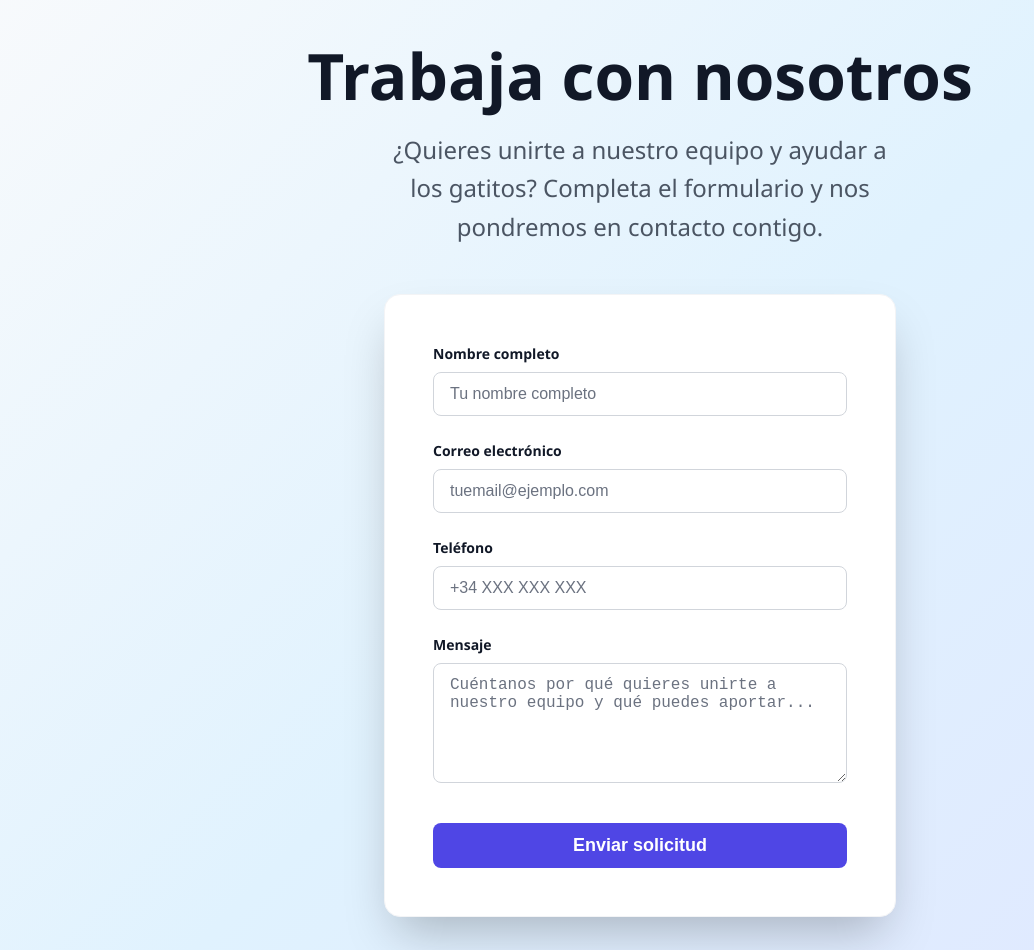
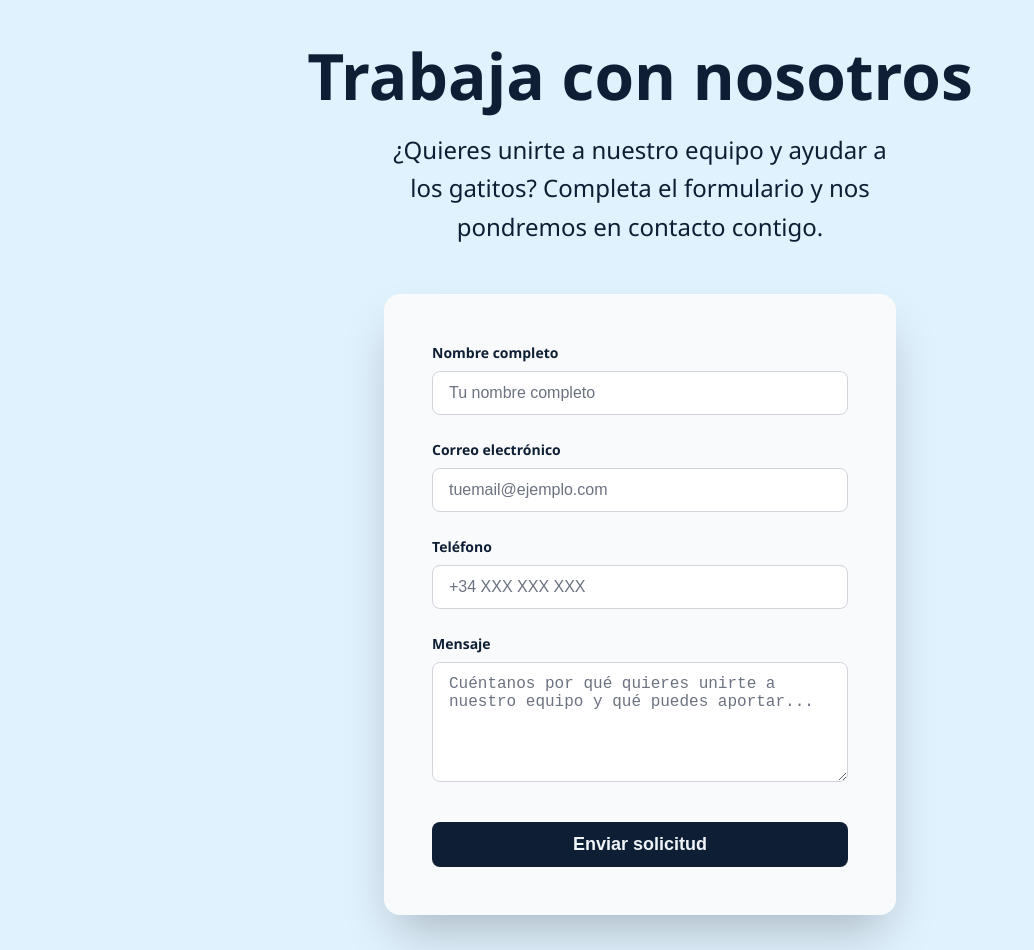
Before and after one commit to EfrenTC/adoptapp, a React (Vite) app: page /work-with-us in a window 1280 px wide. Shown: the part 120-1070 px from the top of the page, without its empty margins (0-1034 px from the left). Built offline with nearby package versions, Linux system fonts and the light colour scheme.

Commit message:
feat: modo oscuro implementado a politica, términos y trabaja con nosotros

```diff
--- a/src/components/CatCard/CatCard.css
+++ b/src/components/CatCard/CatCard.css
@@ -83,7 +83,7 @@
 .cat-card__button {
   background-color: #0E1F35;
   width: fit-content;
-  color: #fff;
+  color: #f0f4f8;
   border: none;
   padding: 8px 20px;
   border-radius: 20px;
--- a/src/components/Footer/pages/Privacy.css
+++ b/src/components/Footer/pages/Privacy.css
@@ -1,10 +1,10 @@
 .privacy {
-  background: linear-gradient(135deg, #f8fafc 0%, #e0f2fe 50%, #e0e7ff 100%);
+  background: var(--bg-color);
   min-height: 100vh;
   padding: 2rem 2rem;
   font-family: 'Segoe UI', Tahoma, Geneva, Verdana, sans-serif;
   box-sizing: border-box;
-  color: #111827;
+  color: var(--link-color);
 }
 
 .privacy__content {
@@ -17,7 +17,7 @@
   font-weight: 700;
   text-align: center;
   margin-bottom: 3rem;
-  color: #1f2937;
+  color: var(--link-color);
 }
 
 .privacy__section {
@@ -28,18 +28,18 @@
   font-size: 1.5rem;
   font-weight: 600;
   margin-bottom: 1rem;
-  color: #1f2937;
+  color: var(--link-color);
 }
 
 .privacy__text {
   font-size: 1.1rem;
-  color: #374151;
+  color: var(--link-color);
   line-height: 1.8;
 }
 
 .privacy__date {
   font-size: 0.95rem;
-  color: #6b7280;
+  color: var(--link-color);
   display: block;
   margin-top: 3rem;
   text-align: center;
--- a/src/components/Footer/pages/Terms.css
+++ b/src/components/Footer/pages/Terms.css
@@ -1,10 +1,10 @@
 .terms {
-  background: linear-gradient(135deg, #f8fafc 0%, #e0f2fe 50%, #e0e7ff 100%);
+  background: var(--bg-color);
   min-height: 100vh;
   padding: 2rem 2rem;
   font-family: 'Segoe UI', Tahoma, Geneva, Verdana, sans-serif;
   box-sizing: border-box;
-  color: #111827;
+  color: var(--link-color);
 }
 
 .terms__content {
@@ -17,7 +17,7 @@
   font-weight: 700;
   text-align: center;
   margin-bottom: 3rem;
-  color: #1f2937;
+  color: var(--link-color);
 }
 
 .terms__section {
@@ -28,18 +28,18 @@
   font-size: 1.5rem;
   font-weight: 600;
   margin-bottom: 1rem;
-  color: #1f2937;
+  color: var(--link-color);
 }
 
 .terms__text {
   font-size: 1.1rem;
-  color: #374151;
+  color: var(--link-color);
   line-height: 1.8;
 }
 
 .terms__date {
   font-size: 0.95rem;
-  color: #6b7280;
+  color: var(--link-color);
   display: block;
   margin-top: 3rem;
   text-align: center;
--- a/src/components/Footer/pages/WorkWIthUs.css
+++ b/src/components/Footer/pages/WorkWIthUs.css
@@ -1,6 +1,6 @@
 .work {
   min-height: 80vh;
-  background: linear-gradient(135deg, #f8fafc 0%, #e0f2fe 50%, #e0e7ff 100%);
+  background: var(--bg-color);
   padding: 2rem 1rem;
   font-family: 'Segoe UI', Tahoma, Geneva, Verdana, sans-serif;
 }
@@ -14,14 +14,14 @@
 .work__title {
   font-size: 3rem;
   font-weight: 700;
-  color: #111827;
+  color: var(--link-color);
   margin-bottom: 1rem;
   line-height: 1.2;
 }
 
 .work__subtitle {
   font-size: 1.25rem;
-  color: #4b5563;
+  color: var(--link-color);
   max-width: 32rem;
   margin: 0 auto;
   line-height: 1.6;
@@ -64,10 +64,10 @@
 }
 
 .work__form-card {
-  background-color: white;
+  background-color: var(--container-bg);
   border-radius: 1rem;
   box-shadow: 0 25px 50px -12px rgba(0, 0, 0, 0.25);
-  border: 1px solid #f3f4f6;
+  border: 1px;
   overflow: hidden;
 }
 
@@ -90,7 +90,7 @@
 .work__label {
   font-size: 0.875rem;
   font-weight: 600;
-  color: #111827;
+  color: var(--link-color);
 }
 
 .work__optional {
@@ -134,8 +134,8 @@
 
 .work__submit-button {
   width: 100%;
-  background-color: #4f46e5;
-  color: white;
+  background-color: #0E1F35;
+  color: #f0f4f8;
   padding: 0.75rem 1.5rem;
   border-radius: 0.5rem;
   font-weight: 600;
@@ -147,7 +147,7 @@
 }
 
 .work__submit-button:hover:not(:disabled) {
-  background-color: #4338ca;
+  background-color: #1d3557;
   transform: translateY(-1px) scale(1.02);
 }
 
@@ -209,7 +209,7 @@
 
 .work__footer-text {
   font-size: 0.875rem;
-  color: #6b7280;
+  color: var(--link-color);
   margin: 0;
 }
 
```
